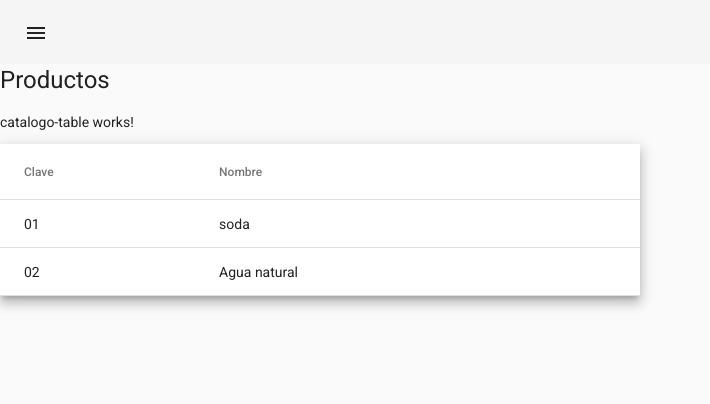
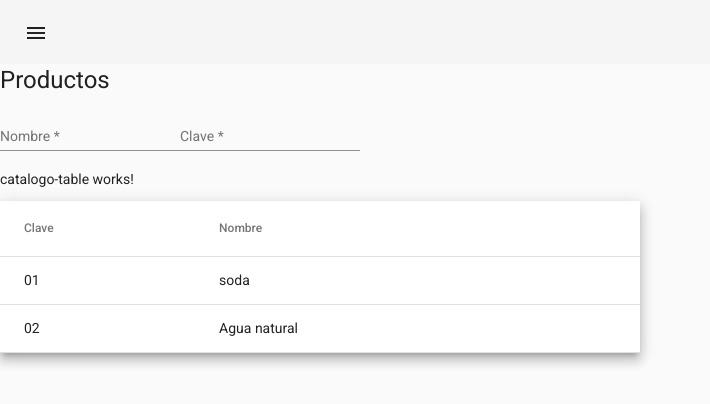
Before and after one commit to javieragr/puntoDeVentasAngular, an Angular app: page /productos in a window 1280 px wide. Shown: the top 404 px of the page, without its empty margins (0-710 px from the left). Built offline with nearby package versions, Linux system fonts and the light colour scheme.

Commit message:
se agrego clave y nombre al cat de productos

```diff
--- a/package.json
+++ b/package.json
@@ -15,6 +15,7 @@
     "@angular/common": "~12.2.0",
     "@angular/compiler": "~12.2.0",
     "@angular/core": "~12.2.0",
+    "@angular/flex-layout": "^13.0.0-beta.36",
     "@angular/forms": "~12.2.0",
     "@angular/material": "^12.2.13",
     "@angular/platform-browser": "~12.2.0",
--- a/src/app/app.module.ts
+++ b/src/app/app.module.ts
@@ -7,6 +7,7 @@ import { AppComponent } from './app.component';
 import { BrowserAnimationsModule } from '@angular/platform-browser/animations';
 import { HomeComponent } from './home/home.component';
 import { MaterialModule } from './material/material.module';
+import { FlexLayoutModule } from '@angular/flex-layout';
 
 @NgModule({
   declarations: [
@@ -18,7 +19,8 @@ import { MaterialModule } from './material/material.module';
     BrowserModule,
     AppRoutingModule,
     BrowserAnimationsModule,
-    MaterialModule
+    MaterialModule,
+    FlexLayoutModule
   ],
   providers: [],
   bootstrap: [AppComponent]
--- a/src/app/catalogos/productos/productos.component.html
+++ b/src/app/catalogos/productos/productos.component.html
@@ -1,2 +1,23 @@
 <h1>Productos</h1>
+
+<div fxLayout="row" fxLayoutGap="100px" fxLayout.xs='column' >
+
+    <div fxFlex="100" fxLayout="column" >
+        <mat-form-field fxFlex="50" >
+            <mat-label>
+                Nombre
+            </mat-label>
+            <input matInput type="text"  required  >
+        </mat-form-field>
+
+        <mat-form-field fxFlex="50" >
+            <mat-label>
+                Clave
+            </mat-label>
+            <input matInput type="text"  required  >
+        </mat-form-field>
+
+    </div>
+
+</div>
 <app-catalogo-table></app-catalogo-table>
```
Also changed, not shown: 1 other file (tests, documents, lock files or other folders).
